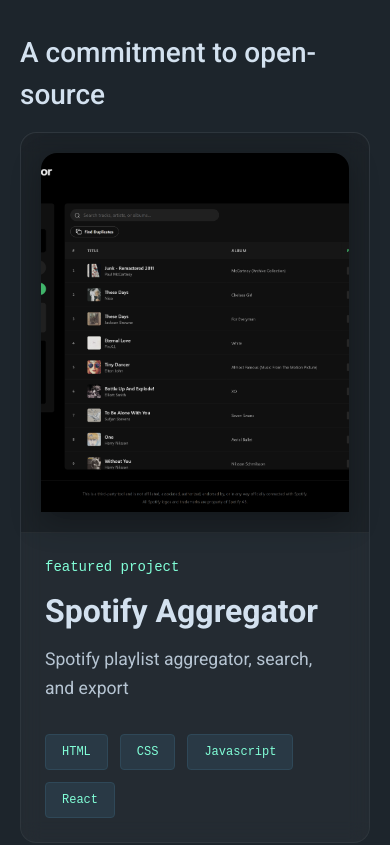
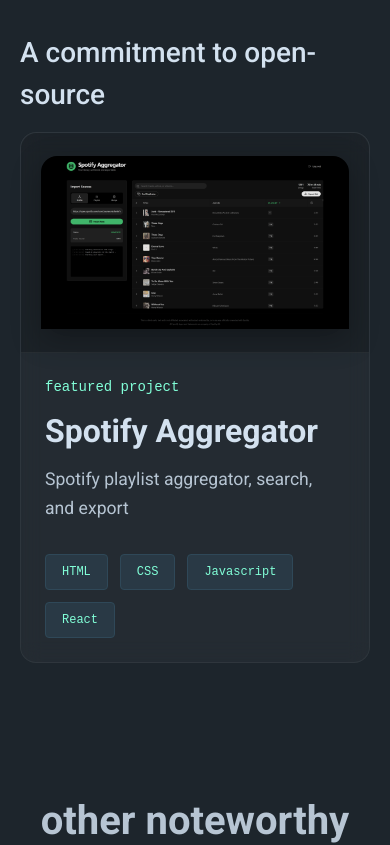
Before and after one commit to ColeSwinford/portfolio, a React (Vite) app: page / in a window 390 px wide. Shown: the part 3124-3969 px from the top of the page. Built offline with nearby package versions, Linux system fonts and the light colour scheme.

Commit message:
- prepared for deployment

```diff
--- a/package.json
+++ b/package.json
@@ -1,5 +1,6 @@
 {
   "name": "portfolio",
+  "homepage": "https://www.coleswinford.com/",
   "private": true,
   "version": "0.0.0",
   "type": "module",
@@ -7,7 +8,9 @@
     "dev": "vite",
     "build": "vite build",
     "lint": "eslint .",
-    "preview": "vite preview"
+    "preview": "vite preview",
+    "predeploy": "npm run build",
+    "deploy": "gh-pages -d dist"
   },
   "dependencies": {
     "react": "^19.2.0",
@@ -21,6 +24,7 @@
     "eslint": "^9.39.1",
     "eslint-plugin-react-hooks": "^7.0.1",
     "eslint-plugin-react-refresh": "^0.4.24",
+    "gh-pages": "^6.3.0",
     "globals": "^16.5.0",
     "vite": "^7.2.4"
   }
--- a/src/App.css
+++ b/src/App.css
@@ -168,12 +168,6 @@
   position: relative;
   z-index: 1;
 }
-.featured-project:hover {
-  transform: translateY(-5px);
-  box-shadow: 0 20px 40px rgba(0,0,0,0.4);
-  border-color: rgba(130, 255, 216, 0.2);
-  z-index: 10;
-}
 
 .featured-content { padding: 3rem; z-index: 2; display: flex; flex-direction: column; justify-content: center; }
 .featured-label { font-family: monospace; color: var(--accent-mint); margin-bottom: 1rem; font-size: 14px; }
@@ -206,12 +200,28 @@
   filter: grayscale(30%) brightness(0.9);
 }
 
-/* FIX: Add scale(1.05) here. This triggers when the CARD is hovered.
-   The JS logic will override this with scale(1.25) when you mouse over the image itself. */
-.featured-project:hover .featured-img {
-  filter: grayscale(0%) brightness(1);
-  box-shadow: 0 20px 50px rgba(0,0,0,0.5);
-  transform: scale(1.05) translateZ(0); /* Default hover scale */
+/* ONLY apply hover effects on Desktop */
+@media (hover: hover) {
+  .featured-project:hover {
+    transform: translateY(-5px);
+    box-shadow: 0 20px 40px rgba(0,0,0,0.4);
+    border-color: rgba(130, 255, 216, 0.2);
+    z-index: 10;
+  }
+
+  .featured-project:hover .featured-img {
+    filter: grayscale(0%) brightness(1);
+    box-shadow: 0 20px 50px rgba(0,0,0,0.5);
+    transform: scale(1.05) translateZ(0);
+  }
+
+  .project-card:hover {
+    transform: translateY(-5px); background: rgba(130, 255, 216, 0.08); border-color: var(--accent-mint);
+    box-shadow: 0 15px 30px rgba(130, 255, 216, 0.2); color: var(--text-white) !important;
+  }
+  .project-card:hover * { color: var(--text-white) !important; }
+
+  .project-card:hover .card-img-container img { transform: scale(1.05); }
 }
 
 /* Grid Projects */
@@ -222,11 +232,7 @@
   box-shadow: 0 10px 30px rgba(0, 0, 0, 0.3); padding: 2rem; border-radius: 25px; transition: all 0.3s cubic-bezier(0.4, 0, 0.2, 1);
   text-decoration: none; color: inherit; display: flex; flex-direction: column; height: 100%;
 }
-.project-card:hover {
-  transform: translateY(-5px); background: rgba(130, 255, 216, 0.08); border-color: var(--accent-mint);
-  box-shadow: 0 15px 30px rgba(130, 255, 216, 0.2); color: var(--text-white) !important;
-}
-.project-card:hover * { color: var(--text-white) !important; }
+
 .card-img-container {
   height: 180px; width: 100%; display: flex; align-items: center; justify-content: center; margin-bottom: 1rem; flex-shrink: 0;
 }
@@ -234,7 +240,7 @@
   max-width: 100%; max-height: 100%; border-radius: 12px; box-shadow: 0 4px 10px rgba(0,0,0,0.2); transition: transform 0.3s ease;
   backface-visibility: hidden; transform: translateZ(0); image-rendering: -webkit-optimize-contrast;
 }
-.project-card:hover .card-img-container img { transform: scale(1.05); }
+
 .card-content { display: flex; flex-direction: column; flex: 1; }
 .project-tags-wrapper { margin-top: auto; display: flex; flex-wrap: wrap; gap: 8px; padding-top: 1rem; }
 .card-title { font-size: 24px; font-weight: 500; margin-bottom: 0.5rem; display: flex; justify-content: space-between; height: 60px; overflow: hidden; }
@@ -246,7 +252,7 @@
 .email-container { margin-bottom: 3rem; }
 .email-label { color: var(--accent-mint); font-family: monospace; font-size: 14px; margin-bottom: 0.5rem; display: block; }
 .email-btn {
-    font-size: 36px; weight: 700; color: var(--text-white); background: transparent; border: none; padding: 0; cursor: pointer; text-align: left;
+    font-size: 36px; font-weight: 700; color: var(--text-white); background: transparent; border: none; padding: 0; cursor: pointer; text-align: left;
     transition: color 0.3s ease; outline: none !important; box-shadow: none !important;
 }
 .email-btn:hover { color: var(--accent-mint); text-decoration: underline; text-underline-offset: 8px; }
@@ -276,11 +282,17 @@
 
   .featured-project { display: flex; flex-direction: column-reverse; }
   .featured-img-container {
-    height: 220px; width: 100%; border-left: none; border-bottom: 1px solid rgba(255,255,255,0.05);
+    height: auto;
+    min-height: 220px; /* Keep as fallback */
+    width: 100%;
+    border-left: none;
+    border-bottom: 1px solid rgba(255,255,255,0.05);
     border-radius: 16px 16px 0 0;
   }
   .featured-img {
-    width: 100%; height: 100%; object-fit: cover;
+    width: 100%;
+    height: auto;
+    object-fit: cover;
     border-radius: 16px 16px 0 0;
   }
   .featured-content { padding: 1.5rem; }
--- a/src/data.js
+++ b/src/data.js
@@ -78,7 +78,7 @@
         description: "Instagram followers analyzer and export",
         tech: "HTML • CSS • Javascript • React",
         icon: "fa-brands fa-github",
-        link: "https://github.com/ColeSwinford/ig-analyzer",
+        link: "https://coleswinford.github.io/ig-analyzer/",
         image: "/images/IG_Analyzer.png"
     },
     {
@@ -111,6 +111,6 @@
     title: "Spotify Aggregator",
     description: "Spotify playlist aggregator, search, and export",
     tech: "HTML • CSS • Javascript • React",
-    link: "https://github.com/ColeSwinford/spotify-aggregator",
+    link: "https://coleswinford.github.io/spotify-aggregator/",
     image: "/images/Spotify_Aggregator.png"
 };
```
Also changed, not shown: 2 other files (tests, documents, lock files or other folders).
